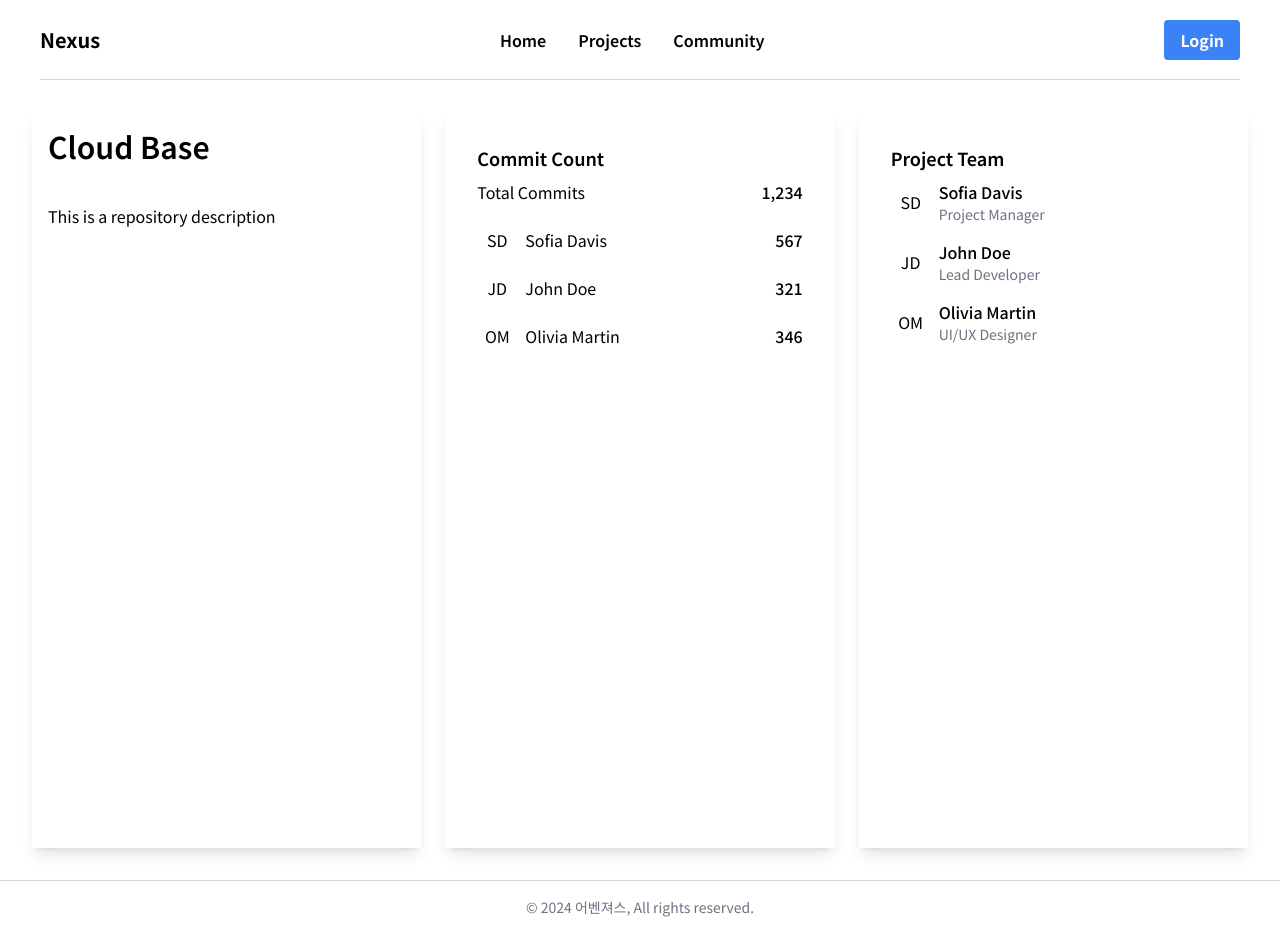
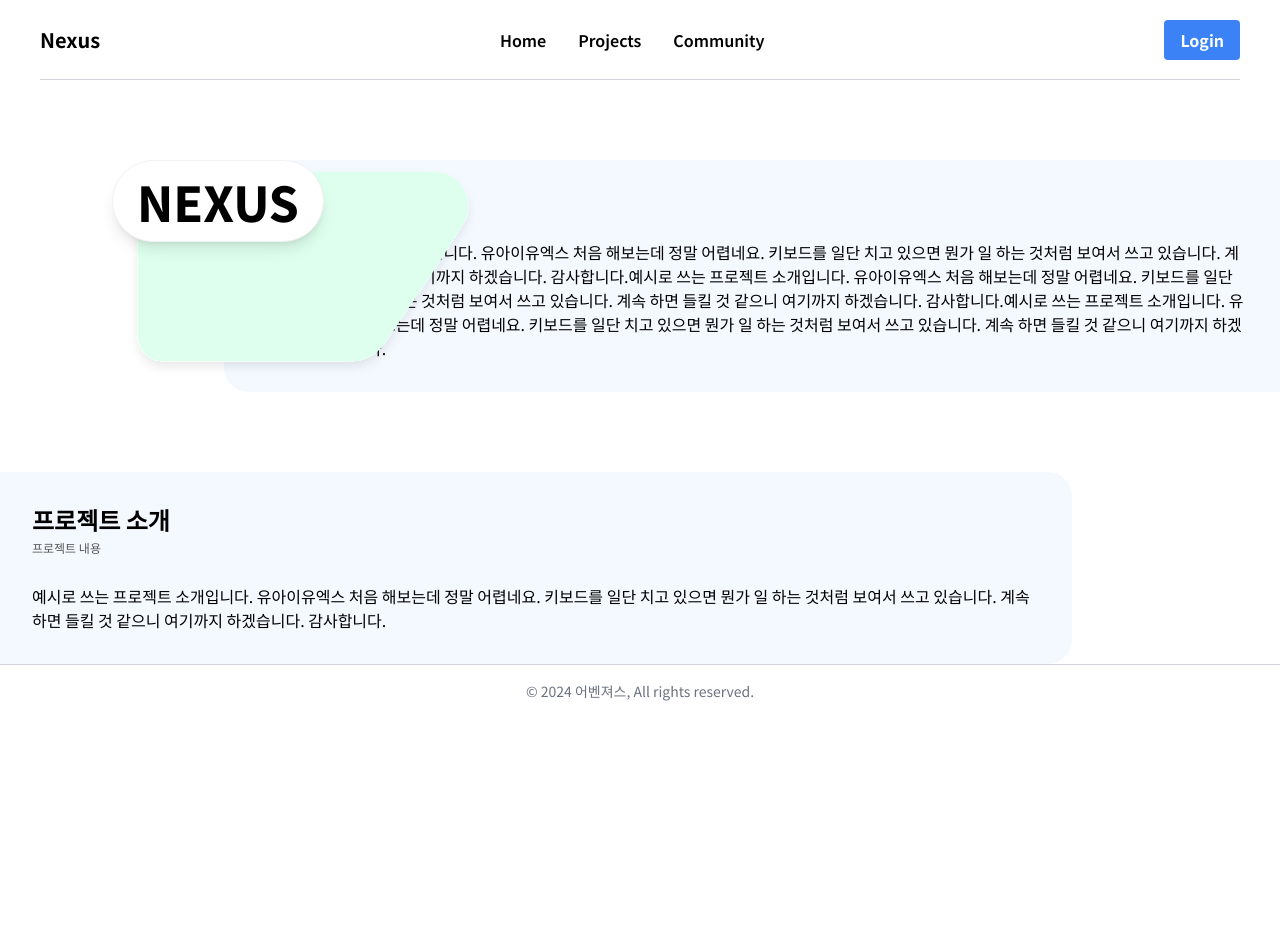
Before and after one commit to wwwcomcomcomcom/nexus-fe, a React (Vite) app: page /project/1 in a window 1280 px wide. After the commit the page ends 800 px from the top, so only its background shows below. Built offline with nearby package versions, Linux system fonts and the light colour scheme.

Commit message:
incomplete

```diff
--- a/src/component/elements/greenTopBox.tsx
+++ b/src/component/elements/greenTopBox.tsx
@@ -1,8 +1,8 @@
 export default function GreenTopBox(props: React.SVGProps<SVGSVGElement>) {
   return (
     <svg
-      width="1015"
-      height="606"
+      width="700"
+      height="450"
       viewBox="0 0 1015 606"
       fill="none"
       xmlns="http://www.w3.org/2000/svg"
--- a/src/page/ProjectPage.tsx
+++ b/src/page/ProjectPage.tsx
@@ -1,5 +1,6 @@
 // import { DivProps } from "../../utils/typedef.ts";
 import { useParams } from "react-router-dom";
+import GreenTopBox from "../component/elements/greenTopBox";
 
 function ProjectPage(/*props: DivProps*/) {
   const param = useParams();
@@ -8,14 +9,18 @@ function ProjectPage(/*props: DivProps*/) {
   }
 
   return (
-    <main className="grid gap-6 md:grid-cols-3 p-8 md:h-[100vh]">
-      <div className="flex flex-col gap-2 shadow-lg p-4">
-        <h1 className="font-semibold flex-grow-0 text-3xl">Cloud Base</h1>
-        <br />
-        <div>This is a repository description</div>
-      </div>
-      <div className="flex flex-col gap-2 shadow-lg p-8">
-        <h2 className="text-lg font-semibold">Commit Count</h2>
+    <main className="">
+      {/* Top Section */}
+      {/* <section className="grid gap-6 md:grid-cols-3 mb-8"> */}
+      {/* <div className="flex flex-col gap-2 shadow-lg p-4"> */}
+      {/* <h1 className="font-semibold text-3xl">Cloud Base</h1>
+          <h2 className="text-lg font-medium text-gray-600">
+            A collaborative platform
+          </h2>
+          <p className="text-sm text-gray-500">Status: Active</p> */}
+      {/* </div> */}
+      {/* <div className="flex flex-col gap-2 shadow-lg p-8"> */}
+      {/* <h2 className="text-lg font-semibold">Commit Count</h2>
           <div className="grid gap-4">
             <div className="flex items-center justify-between">
               <span>Total Commits</span>
@@ -25,7 +30,9 @@ function ProjectPage(/*props: DivProps*/) {
               <div className="flex items-center justify-between">
                 <div className="flex items-center gap-2">
                   <span className="relative flex h-10 w-10 shrink-0 overflow-hidden rounded-full">
-                  <span className="flex h-full w-full items-center justify-center rounded-full bg-muted">SD</span>
+                    <span className="flex h-full w-full items-center justify-center rounded-full bg-muted">
+                      SD
+                    </span>
                   </span>
                   <span>Sofia Davis</span>
                 </div>
@@ -34,7 +41,9 @@ function ProjectPage(/*props: DivProps*/) {
               <div className="flex items-center justify-between">
                 <div className="flex items-center gap-2">
                   <span className="relative flex h-10 w-10 shrink-0 overflow-hidden rounded-full">
-                  <span className="flex h-full w-full items-center justify-center rounded-full bg-muted">JD</span>
+                    <span className="flex h-full w-full items-center justify-center rounded-full bg-muted">
+                      JD
+                    </span>
                   </span>
                   <span>John Doe</span>
                 </div>
@@ -43,52 +52,105 @@ function ProjectPage(/*props: DivProps*/) {
               <div className="flex items-center justify-between">
                 <div className="flex items-center gap-2">
                   <span className="relative flex h-10 w-10 shrink-0 overflow-hidden rounded-full">
-                  <span className="flex h-full w-full items-center justify-center rounded-full bg-muted">OM</span>
+                    <span className="flex h-full w-full items-center justify-center rounded-full bg-muted">
+                      OM
+                    </span>
                   </span>
                   <span>Olivia Martin</span>
                 </div>
                 <span className="font-medium">346</span>
               </div>
             </div>
-        </div>
-      </div>
-      <div className="flex flex-col gap-2 shadow-lg p-8">
-        <h2 className="text-lg font-semibold">Project Team</h2>
+          </div> */}
+      {/* </div> */}
+      {/* <div className="flex flex-col gap-2 shadow-lg p-8"> */}
+      {/* <h2 className="text-lg font-semibold">Project Team</h2>
           <div className="grid gap-4">
             <div className="flex items-center justify-between">
               <div className="flex items-center gap-2">
                 <span className="relative flex h-10 w-10 shrink-0 overflow-hidden rounded-full">
-                <span className="flex h-full w-full items-center justify-center rounded-full bg-muted">SD</span>
+                  <span className="flex h-full w-full items-center justify-center rounded-full bg-muted">
+                    SD
+                  </span>
                 </span>
                 <div>
                   <p className="font-medium">Sofia Davis</p>
-                <p className="text-sm text-gray-500 dark:text-gray-400">Project Manager</p>
+                  <p className="text-sm text-gray-500 dark:text-gray-400">
+                    Project Manager
+                  </p>
                 </div>
               </div>
             </div>
             <div className="flex items-center justify-between">
               <div className="flex items-center gap-2">
                 <span className="relative flex h-10 w-10 shrink-0 overflow-hidden rounded-full">
-                <span className="flex h-full w-full items-center justify-center rounded-full bg-muted">JD</span>
+                  <span className="flex h-full w-full items-center justify-center rounded-full bg-muted">
+                    JD
+                  </span>
                 </span>
                 <div>
                   <p className="font-medium">John Doe</p>
-                <p className="text-sm text-gray-500 dark:text-gray-400">Lead Developer</p>
+                  <p className="text-sm text-gray-500 dark:text-gray-400">
+                    Lead Developer
+                  </p>
                 </div>
               </div>
             </div>
             <div className="flex items-center justify-between">
               <div className="flex items-center gap-2">
                 <span className="relative flex h-10 w-10 shrink-0 overflow-hidden rounded-full">
-                <span className="flex h-full w-full items-center justify-center rounded-full bg-muted">OM</span>
+                  <span className="flex h-full w-full items-center justify-center rounded-full bg-muted">
+                    OM
+                  </span>
                 </span>
                 <div>
                   <p className="font-medium">Olivia Martin</p>
-                <p className="text-sm text-gray-500 dark:text-gray-400">UI/UX Designer</p>
+                  <p className="text-sm text-gray-500 dark:text-gray-400">
+                    UI/UX Designer
+                  </p>
                 </div>
               </div>
             </div>
+          </div> */}
+      {/* </div> */}
+      {/* </section> */}
+
+      <div className="relative my-20">
+        <GreenTopBox
+          width={350}
+          height="auto"
+          className="fixed -translate-y-72 translate-x-32 z-0"
+        />
+        <h1 className="fixed text-5xl font-extrabold bg-white translate-x-28 p-4 px-6 rounded-full border-[#F1F1F1] border-[1px] shadow-lg z-20">
+          NEXUS
+        </h1>
+        <section className="block bg-[#F4F9FF] rounded-l-3xl ml-56 align-start p-8 max-h-[70vh] overflow-y-auto z-20">
+          <h2 className="text-xs pb-7 pt-1 text-[#565656]">프로젝트 내용</h2>
+          <p className="">
+            예시로 쓰는 프로젝트 소개입니다. 유아이유엑스 처음 해보는데 정말
+            어렵네요. 키보드를 일단 치고 있으면 뭔가 일 하는 것처럼 보여서 쓰고
+            있습니다. 계속 하면 들킬 것 같으니 여기까지 하겠습니다.
+            감사합니다.예시로 쓰는 프로젝트 소개입니다. 유아이유엑스 처음
+            해보는데 정말 어렵네요. 키보드를 일단 치고 있으면 뭔가 일 하는
+            것처럼 보여서 쓰고 있습니다. 계속 하면 들킬 것 같으니 여기까지
+            하겠습니다. 감사합니다.예시로 쓰는 프로젝트 소개입니다. 유아이유엑스
+            처음 해보는데 정말 어렵네요. 키보드를 일단 치고 있으면 뭔가 일 하는
+            것처럼 보여서 쓰고 있습니다. 계속 하면 들킬 것 같으니 여기까지
+            하겠습니다. 감사합니다.
+          </p>
+        </section>
       </div>
+
+      <div className="relative my-0">
+        <section className="block bg-[#F4F9FF] rounded-r-3xl mr-52 align-start p-8 max-h-[70vh] overflow-y-auto z-20">
+          <h1 className="text-2xl font-semibold">프로젝트 소개</h1>
+          <h2 className="text-xs pb-7 pt-1 text-[#565656]">프로젝트 내용</h2>
+          <p className="">
+            예시로 쓰는 프로젝트 소개입니다. 유아이유엑스 처음 해보는데 정말
+            어렵네요. 키보드를 일단 치고 있으면 뭔가 일 하는 것처럼 보여서 쓰고
+            있습니다. 계속 하면 들킬 것 같으니 여기까지 하겠습니다. 감사합니다.
+          </p>
+        </section>
       </div>
     </main>
   );
```
Lines whose indentation alone changed are shown as unchanged.
